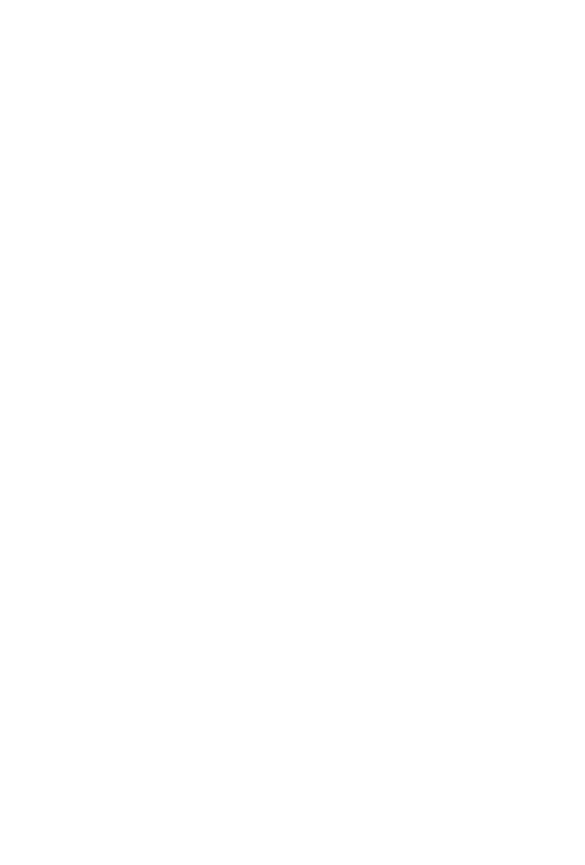
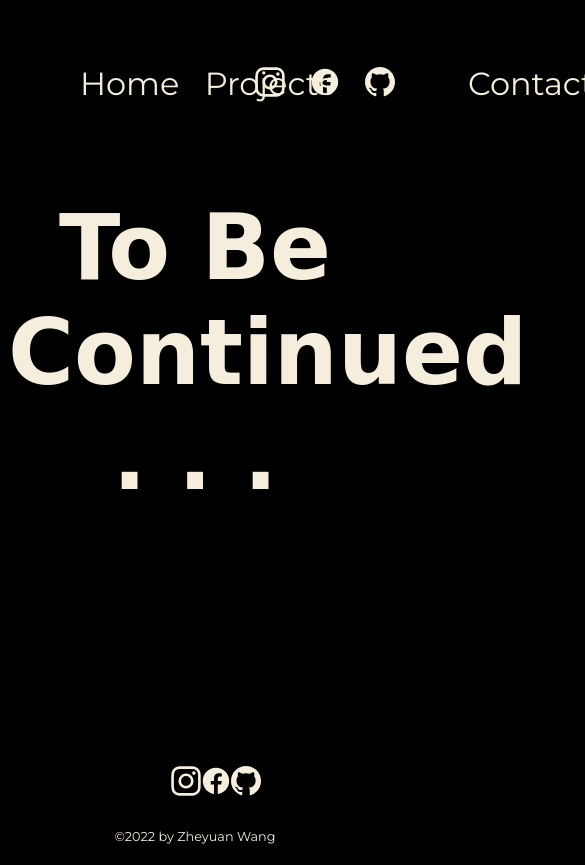
Before and after one commit to Alex-Wang1/cse134-mySite-CSS, a plain HTML site: page sp1.html in a window 390 px wide. Shown: the top 865 px of the page, 585 px wide, since content can reach past the window. Before the commit the page ends 844 px from the top, so only its background shows below. Drawn offline with Linux system fonts and the light colour scheme.

Commit message:
modified css and fill content in other .html pages

```diff
--- a/sp1.html
+++ b/sp1.html
@@ -1,6 +1,75 @@
-<!DOCTYPE html>
-<html>
-    <head>
-        <title>Side Project 1</title>
-    </head>
+<!DOCTYPE html> <!-- doctype let the browser check the html version -->
+<html lang="en" dir="auto">
+<!-- root html element, language = English and
+     auto detect the direction of the element's text -->
+
+
+                <!-- Head Part -->
+<head>
+    <meta charset="UTF-8">  <!-- character encoding is UTF-8 -->
+    <title> Alex's Personal Site </title>
+    <link rel="stylesheet" href="style.css" media="screen"> <!-- change later for responsive design -->
+    <link href="https://fonts.googleapis.com/css2?family=Merriweather&family=Montserrat&display=swap" rel="stylesheet">
+</head>
+
+                <!-- Body Part -->
+<body>
+    <header>
+        <!-- navbar -->
+        <nav id="navbar">
+            <ul id="content">
+                <li id="home"><a href="index.html">Home</a></li>
+                <li id="project"><a href="#projects">Projects</a></li>
+            </ul>
+
+            <div id="socialIconAndContact">
+                <ul id="iconBar">
+                    <li class="h-icon">
+                      <a href="https://www.instagram.com/alexglglgl/">
+                           <img id="ins" src="assets/images/instagram.svg" alt="instagram svg logo">
+                      </a>
+                    </li>
+                    <li class="h-icon">
+                      <a href="https://www.facebook.com/wang.zheyuan.90/">
+                        <img src="assets/images/facebook.svg" alt="facebook svg logo">
+                      </a>
+                     </li>
+                     <li class="h-icon">
+                         <a href="https://github.com/Alex-Wang1">
+                             <img src="assets/images/github.svg" alt="github svg logo">
+                         </a>
+                     </li>
+                </ul>
+                <!-- contact button -->
+                <a id="header-contact" href="contact.html"><span>Contact</span></a>
+            </div>
+        </nav>
+    </header>
+
+    <main>
+        <h1 style="text-align: center;">To Be Continued . . .</h1>
+    </main>
+
+                    <!-- Footer Part -->
+    <footer id="foot">
+        <ul id="foot-socialIcons">
+            <li>
+                <a href="https://www.instagram.com/alexglglgl/">
+                    <img src="assets/images/instagram.svg" alt="instagram svg logo">
+                </a>
+            </li>
+            <li>
+                <a href="https://www.facebook.com/wang.zheyuan.90/">
+                    <img src="assets/images/facebook.svg" alt="facebook svg logo">
+                </a>
+            </li>
+            <li>
+                <a href="https://github.com/Alex-Wang1">
+                    <img src="assets/images/github.svg" alt="github svg logo">
+                </a>
+            </li>
+        </ul>
+        <p id="legal">&copy;2022 by Zheyuan Wang</p>
+    </footer>
+</body>
 </html>
--- a/style.css
+++ b/style.css
@@ -1,10 +1,16 @@
+:root {
+    --color-default: black;
+    --color-main: #F5EEDC;
+}
 
 html {
     scroll-behavior: smooth;
+    font-family: 'Montserrat',sans-serif;
 }
 
 body {
-    background: black;
+    background: var(--color-default);
+    color: var(--color-main);
 }
 
 a {
@@ -23,46 +29,41 @@ a:hover {
 }
 
 /* navigation bar */
-/* bar */
 nav#navbar {
-    /* use grid to layout */
+    /* use flexbox to layout */
     display: flex;
-    margin: 2rem;
-
-    color: #F5EEDC;
-    font-family: 'Montserrat', sans-serif;
     justify-content: space-between;
     text-align: center;
+    margin: 2rem;
 }
 
 /* home and projects button */
 #content {
     display: flex;
+    justify-content: space-between;
     list-style: none;
     font-size: 2rem;
-}
-
-#home {
-    margin-left: 5rem;
+    width: 20%;
 }
 
 #project {
-    margin-left: 5rem;
+    margin-left: 6.5vw;
 }
 
 /* social icons */
-nav > div > ul#iconBar {
+#iconBar {
     display: flex;
+    justify-content: space-evenly;
     list-style: none;
-    justify-content: space-evenly;
     width: 38%;
     margin-left: 7rem;
 }
-nav > div#socialIconAndContact {
+#socialIconAndContact {
     display: flex;
     align-items: center;
     justify-content: space-evenly;
     width: 50%;
+    min-width: 500px;
 }
 
 /* header contact button */
@@ -70,11 +71,18 @@ nav > div#socialIconAndContact {
     font-size: 2rem;
 }
 
+@media screen and (max-width: 390px) {
+    #home {
+        margin-left: 0;
+    }
+    #iconBar {
+        margin-left: 0;
+    }
+}
+
 /* body content */
 /* profiles */
 #profiles {
-    color: #F5EEDC;
-    font-family: 'Montserrat', sans-serif;
     display: flex;
     flex-direction: column;
     align-items: center;
@@ -87,7 +95,7 @@ nav > div#socialIconAndContact {
     height: 12.5rem;
 }
 
-section#profiles > h1 {
+h1 {
     font-size: 5.625rem;
     font-family: cursive;
 }
@@ -114,9 +122,7 @@ hr {
 }
 
 /* projects */
-main > section#projects {
-    color: #F5EEDC;
-    font-family: 'Montserrat', sans-serif;
+#projects {
     display: flex;
     flex-direction: column;
     justify-content: center;
@@ -124,13 +130,13 @@ main > section#projects {
     text-align: center;
 }
 
-main > section#projects ul {
+#projects ul {
     list-style: none;
 }
 
-main > section > ul#course-project {
-    width: 58rem;
-    height: 35.5rem;
+#course-project {
+    width: 65vw;
+    height: 35.5vw;
     background: linear-gradient(180deg, #000000 0.01%, rgba(47, 46, 46, 0) 36.46%, rgba(47, 46, 46, 0.0208333) 68.75%, #262525 100%);
     border-radius: 3.75rem;
     border: 1px solid #171515;
@@ -139,15 +145,15 @@ main > section > ul#course-project {
     padding-left: 0;
 }
 
-main > section#projects li {
+#projects li {
     font-size: 1.25rem;
     height: 25.5rem;
     margin-top: 2.625rem;
 }
 
-main > section > ul#side-project {
-    width: 58rem;
-    height: 35.5rem;
+#side-project {
+    width: 65vw;
+    height: 35.5vw;
     background: linear-gradient(180deg, #262525 0%, rgba(47, 46, 46, 0) 36.46%, rgba(47, 46, 46, 0.0208333) 68.75%, #000000 100%);
     border: 1px solid #171515;
     filter: drop-shadow(0px 4px 4px rgba(0, 0, 0, 0.25));
@@ -157,16 +163,14 @@ main > section > ul#side-project {
 }
 
 /* end philosophy and contact */
-main > section#cta {
-    color: #F5EEDC;
-    font-family: 'Montserrat', sans-serif;
+#cta {
     display: flex;
     flex-direction: column;
     align-items: center;
     text-align: center;
 }
 
-main > section#cta > a#footer-contact {
+#footer-contact {
     width: 10.4375rem;
     height: 3.625rem;
     background: linear-gradient(180deg, rgba(22, 22, 22, 0) 0%, #494848 100%);
@@ -175,23 +179,21 @@ main > section#cta > a#footer-contact {
     margin-top: 10rem;
 }
 
-main > section#cta > a#footer-contact span {
+#footer-contact span {
     font-size: 1.25rem;
     position: relative;
     top: 1rem;
 }
 
 /* footer */
-footer#foot {
-    color: #F5EEDC;
-    font-family: 'Montserrat', sans-serif;
+#foot {
     display: flex;
     flex-direction: column;
     align-items: center;
     margin-top: 15rem;
 }
 
-footer#foot > ul#foot-socialIcons {
+#foot-socialIcons {
     display: flex;
     list-style: none;
     padding-left: 0;
```
Also changed, not shown: contact.html (added, +75 -0 lines), index.html (+0 -5 lines).
